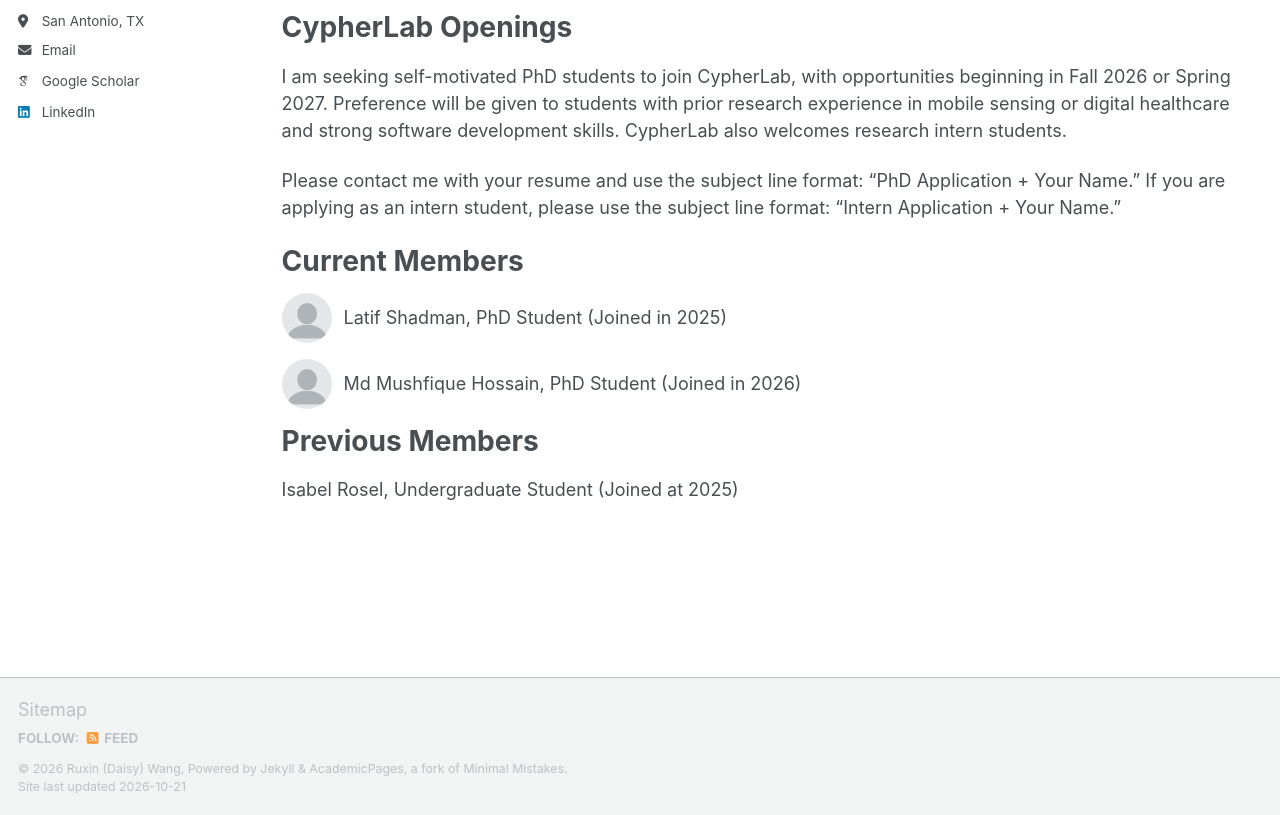
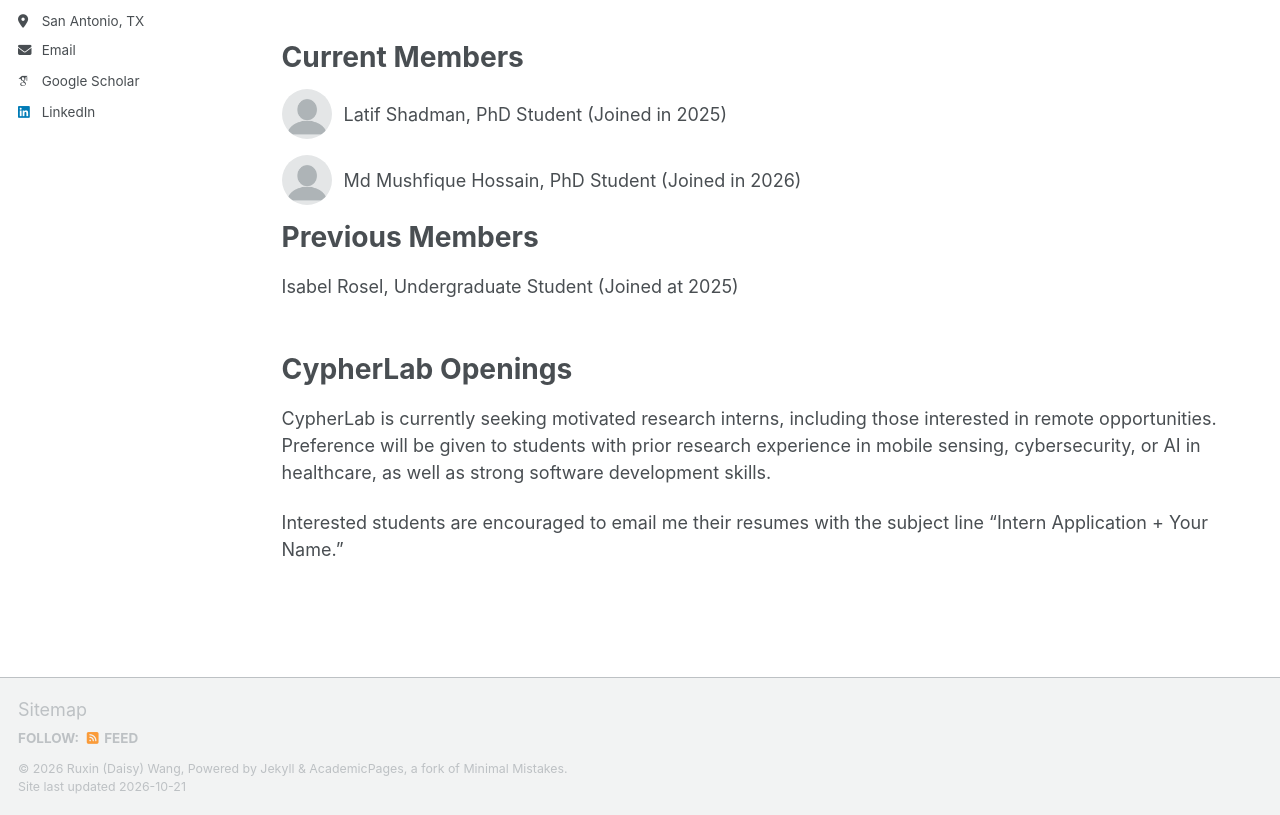
Before and after one commit to DaisyWang00/DaisyWang00.github.io, a Jekyll site: the page built from _pages/year-archive.md, in a window 1280 px wide and 1230 px high, cut to the strip 415-1230 px from the top of the window. Built offline with Jekyll 4.4.1, drawn with Linux system fonts in a browser that asks for light colours; some web fonts are replaced; a script bundle is joined from its source files by our own code; library files that are not in the unit come from our copies.

Commit message:
Update year-archive.md

```diff
--- a/_pages/year-archive.md
+++ b/_pages/year-archive.md
@@ -34,10 +34,7 @@
 </div>
 
 
-# CypherLab Openings
-I am seeking self-motivated PhD students to join CypherLab, with opportunities beginning in Fall 2026 or Spring 2027. Preference will be given to students with prior research experience in mobile sensing or digital healthcare and strong software development skills. CypherLab also welcomes research intern students.
-
-Please contact me with your resume and use the subject line format: “PhD Application + Your Name.” If you are applying as an intern student, please use the subject line format: “Intern Application + Your Name.”
+<div style="height: 30px;"></div>
 
 
 # Current Members
@@ -54,7 +51,12 @@
   <span>Md Mushfique Hossain, PhD Student (Joined in 2026)</span>
 </div>
 
-
-
 # Previous Members
 Isabel Rosel, Undergraduate Student (Joined at 2025)
+
+<div style="height: 30px;"></div>
+
+# CypherLab Openings
+CypherLab is currently seeking motivated research interns, including those interested in remote opportunities. Preference will be given to students with prior research experience in mobile sensing, cybersecurity, or AI in healthcare, as well as strong software development skills.
+
+Interested students are encouraged to email me their resumes with the subject line “Intern Application + Your Name.”
```
